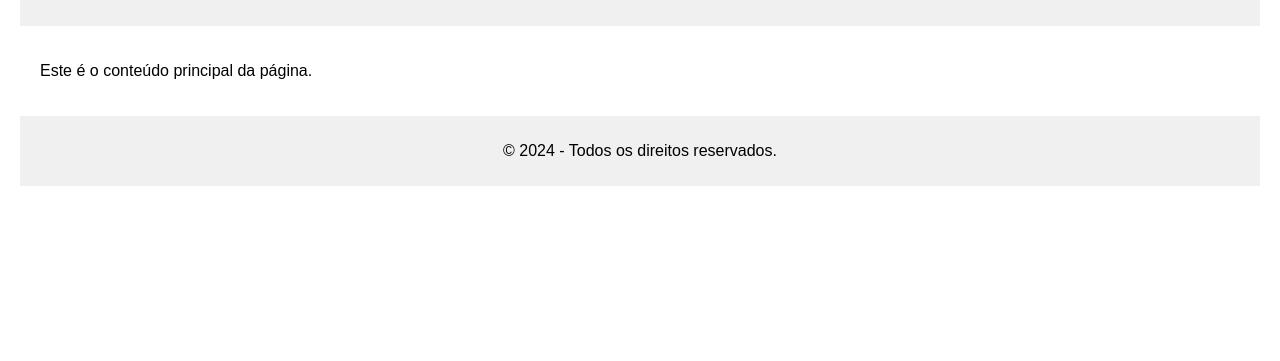
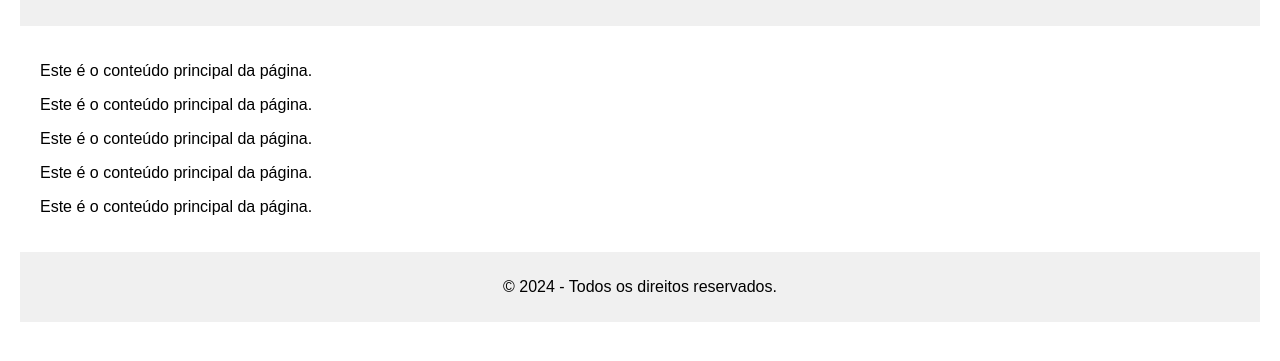
Before and after one commit to iagodevtech/projeto-concurso, a plain HTML site: page Index.html in a window 1280 px wide. Shown: the part 183-544 px from the top of the page. Drawn offline with Linux system fonts and the light colour scheme.

Commit message:
terceiro commit

```diff
--- a/Index.html
+++ b/Index.html
@@ -15,6 +15,11 @@
     </header>
     <main>
         <p>Este é o conteúdo principal da página.</p>
+        <p>Este é o conteúdo principal da página.</p>
+        <p>Este é o conteúdo principal da página.</p>
+        <p>Este é o conteúdo principal da página.</p>
+        <p>Este é o conteúdo principal da página.</p>
+
     </main>
     <footer>
         <p>&copy; 2024 - Todos os direitos reservados.</p>
```
